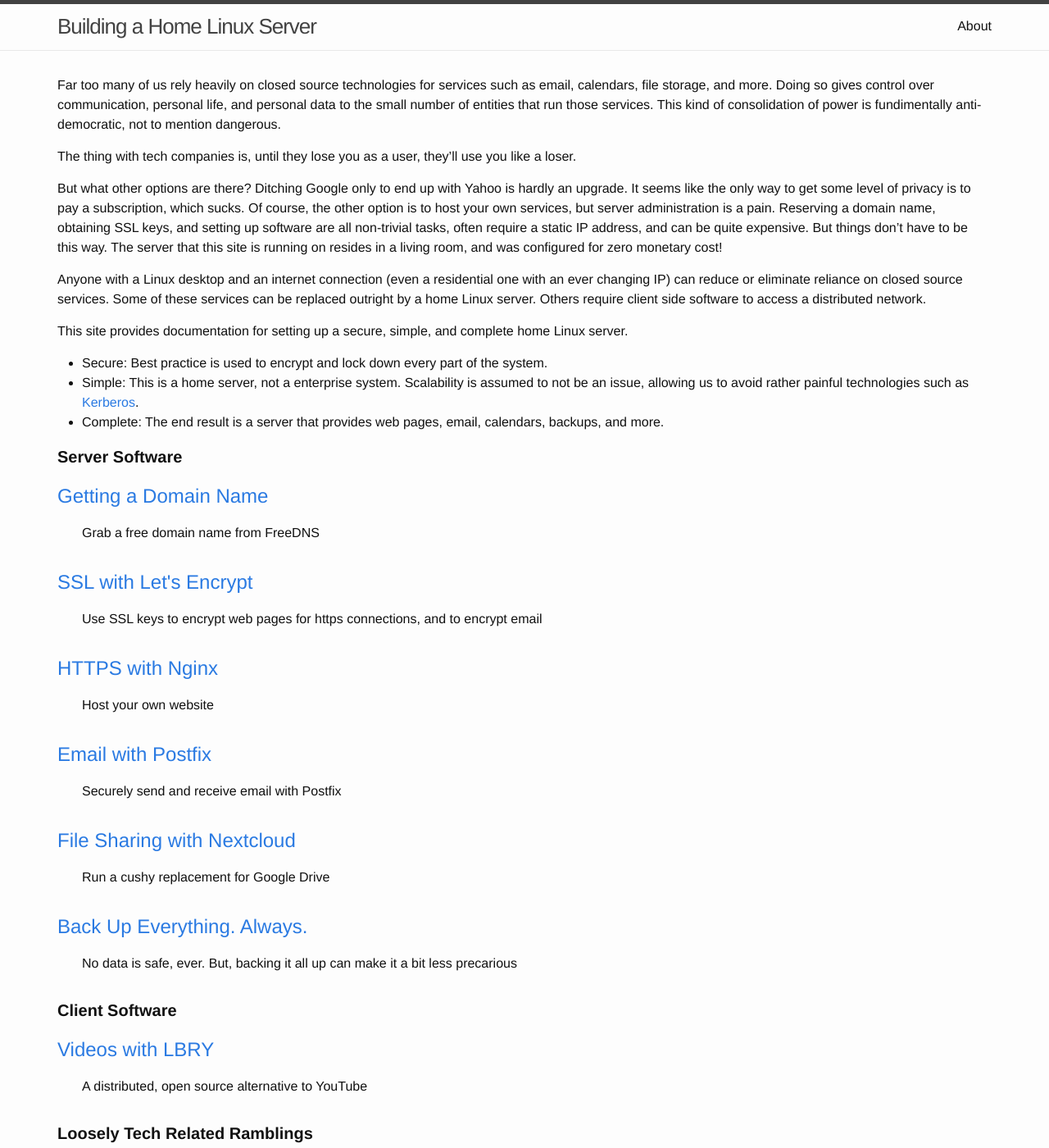
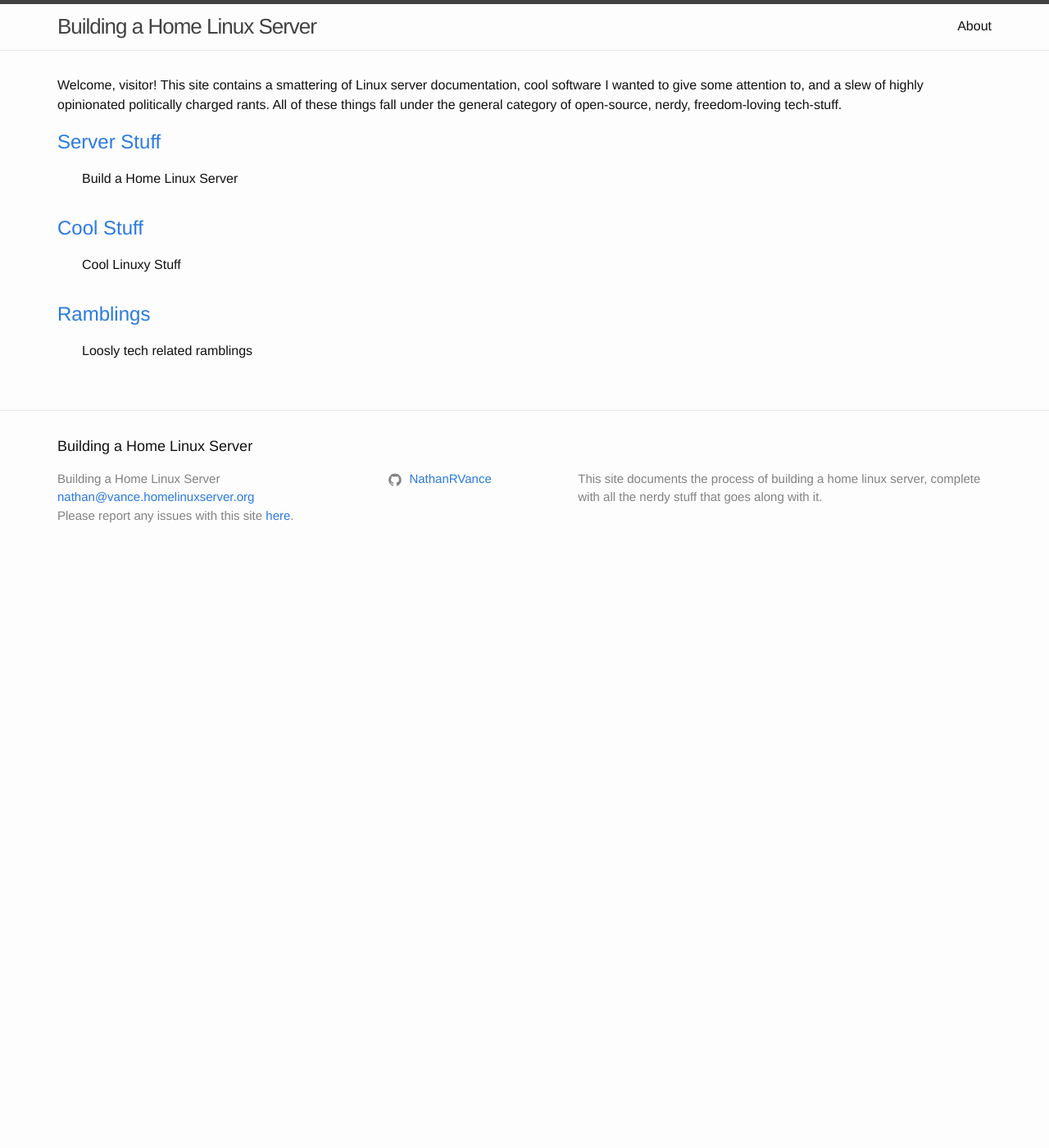
Before and after one commit to NathanRVance/homelinuxserver, a Jekyll site: the page built from index.md, in a window 1280 px wide and 1400 px high. Shown: the whole window at 82% size. Built offline with Jekyll 4.4.1, drawn with Linux system fonts in a browser that asks for light colours; some of the changed text lies outside the part shown.

Commit message:
Moved stuff around

```diff
--- a/_config.yml
+++ b/_config.yml
@@ -24,42 +24,36 @@ url: "https://vance.homelinuxserver.org" # the base hostname & protocol for your
 github_username:  NathanRVance
 
 collections:
-  serverdocs:
+  subpages:
     output: true
-  clientdocs:
+  server:
     output: true
-  nottech:
+  coolstuff:
+    output: true
+  ramblings:
     output: true
 
 defaults:
   - scope:
       path: ""
-      type: serverdocs
+      type: subpages
+    values:
+      layout: home
+  - scope:
+      path: ""
+      type: server
     values:
       layout: page
   - scope:
       path: ""
-      type: clientdocs
+      type: coolstuff
     values:
       layout: page
   - scope:
       path: ""
-      type: nottech
+      type: ramblings
     values:
       layout: page
 
 # Build settings
 markdown: kramdown
-#theme: minima
-
-# Exclude from processing.
-# The following items will not be processed, by default. Create a custom list
-# to override the default setting.
-# exclude:
-#   - Gemfile
-#   - Gemfile.lock
-#   - node_modules
-#   - vendor/bundle/
-#   - vendor/cache/
-#   - vendor/gems/
-#   - vendor/ruby/
--- a/_layouts/home.html
+++ b/_layouts/home.html
@@ -6,41 +6,19 @@ layout: default
 
   {{ content }}
 
-  <h1 class="page-heading"><b>Server Software</b></h1>
+  {% assign name = page.col %}
+  {% for c in site.collections %}
+    {% if c.label == name %}
+      {% assign docs = c.docs | sort: "sortable" %}
+    {% endif %}
+  {% endfor %}
   <ul class="doc-list">
-    {% assign docs = site.serverdocs | sort: "sortable" %}
     {% for doc in docs %}
       <li>
         <h2>
-		<a class="doc-link" href="{{ doc.url | relative_url }}">{{ doc.title | escape }}</a>
+          <a class="doc-link" href="{{ doc.url | relative_url }}">{{ doc.title | escape }}</a>
         </h2>
-	<span class="doc-desc">{{ doc.desc }}</span>
-      </li>
-    {% endfor %}
-  </ul>
-
-  <h1 class="page-heading"><b>Client Software</b></h1>
-  <ul class="doc-list">
-    {% assign docs = site.clientdocs | sort: "sortable" %}
-    {% for doc in docs %}
-      <li>
-        <h2>
-		<a class="doc-link" href="{{ doc.url | relative_url }}">{{ doc.title | escape }}</a>
-        </h2>
-	<span class="doc-desc">{{ doc.desc }}</span>
-      </li>
-    {% endfor %}
-  </ul>
-
-  <h1 class="page-heading"><b>Loosely Tech Related Ramblings</b></h1>
-  <ul class="doc-list">
-    {% assign docs = site.nottech | sort: "sortable" %}
-    {% for doc in docs %}
-      <li>
-        <h2>
-		<a class="doc-link" href="{{ doc.url | relative_url }}">{{ doc.title | escape }}</a>
-        </h2>
-	<span class="doc-desc">{{ doc.desc }}</span>
+          <span class="doc-desc">{{ doc.desc }}</span>
       </li>
     {% endfor %}
   </ul>
--- /dev/null
+++ b/_subpages/coolstuff.md
@@ -0,0 +1,9 @@
+---
+title: "Cool Stuff"
+desc: "Cool Linuxy Stuff"
+permalink: /coolstuff
+col: coolstuff
+sortable: 2
+---
+
+Foo Bar Baz! This is placeholder text! I still have to expand this category... more stuff will come here...
--- /dev/null
+++ b/_subpages/ramblings.md
@@ -0,0 +1,15 @@
+---
+title: "Ramblings"
+desc: "Loosly tech related ramblings"
+permalink: /ramblings
+col: ramblings
+sortable: 3
+---
+
+The internet today is centralized by default. Communication over the internet most often goes through a siloed provider. Entertainment is hosted and provided by a centralized source. Searching for information requires passing a query to a centralized server, then trusting that it returns unbiased results. This centralized model in information technology is dangerous, for several reasons. This list is in order from most benign to most insidious (in my opinion).
+
+ 1. Danger of overzealous policing: "If one would give me six lines written by the hand of the most honest man, I would find something in them to have him hanged."
+ 2. Danger of unwelcome intimacy: When communication (gmail), entertainment (YouTube), and knowledge (Search) are all channeled through the same entity, then that entity has all the pieces required to understand you better than you understand yourself.
+ 3. Danger of the Omnicient Manipulator: When we trust an entity that knows us intimately as our source of information, we fall subject to that entity's adjenda, whatever that may be.
+
+Item 1 is an excellent scapegoat for all of our suspicions, but items 2 and 3 represent the greatest source of danger in the coming decade. The solution, in my opinion, is decentralization. Below are a few of my thoughts regarding the topic.
--- /dev/null
+++ b/_subpages/server.md
@@ -0,0 +1,20 @@
+---
+title: "Server Stuff"
+desc: "Build a Home Linux Server"
+permalink: /server
+col: server
+sortable: 1
+---
+
+Far too many of us rely heavily on closed source technologies for services such as email, calendars, file storage, and more. Doing so gives control over communication, personal life, and personal data to the small number of entities that run those services. This kind of consolidation of power is fundimentally anti-democratic, not to mention dangerous.
+
+The thing with tech companies is, until they lose you as a user, they'll use you like a loser.
+
+But what other options are there? Ditching Google only to end up with Yahoo is hardly an upgrade. It seems like the only way to get some level of privacy is to pay a subscription, which sucks. Of course, the other option is to host your own services, but server administration is a pain. Reserving a domain name, obtaining SSL keys, and setting up software are all non-trivial tasks, often require a static IP address, and can be quite expensive. But things don't have to be this way. The server that this site is running on resides in a living room, and was configured for zero monetary cost!
+
+Anyone with a Linux desktop and an internet connection (even a residential one with an ever changing IP) can reduce or eliminate reliance on closed source services. Some of these services can be replaced outright by a home Linux server. Others require client side software to access a distributed network.
+
+This site provides documentation for setting up a secure, simple, and complete home Linux server.
+ * Secure: Best practice is used to encrypt and lock down every part of the system.
+ * Simple: This is a home server, not a enterprise system. Scalability is assumed to not be an issue, allowing us to avoid rather painful technologies such as [Kerberos](https://en.wikipedia.org/wiki/Kerberos_%28protocol%29).
+ * Complete: The end result is a server that provides web pages, email, calendars, backups, and more.
--- a/index.md
+++ b/index.md
@@ -1,16 +1,6 @@
 ---
 layout: home
+col: "subpages"
 ---
 
-Far too many of us rely heavily on closed source technologies for services such as email, calendars, file storage, and more. Doing so gives control over communication, personal life, and personal data to the small number of entities that run those services. This kind of consolidation of power is fundimentally anti-democratic, not to mention dangerous.
-
-The thing with tech companies is, until they lose you as a user, they'll use you like a loser.
-
-But what other options are there? Ditching Google only to end up with Yahoo is hardly an upgrade. It seems like the only way to get some level of privacy is to pay a subscription, which sucks. Of course, the other option is to host your own services, but server administration is a pain. Reserving a domain name, obtaining SSL keys, and setting up software are all non-trivial tasks, often require a static IP address, and can be quite expensive. But things don't have to be this way. The server that this site is running on resides in a living room, and was configured for zero monetary cost!
-
-Anyone with a Linux desktop and an internet connection (even a residential one with an ever changing IP) can reduce or eliminate reliance on closed source services. Some of these services can be replaced outright by a home Linux server. Others require client side software to access a distributed network.
-
-This site provides documentation for setting up a secure, simple, and complete home Linux server.
- * Secure: Best practice is used to encrypt and lock down every part of the system.
- * Simple: This is a home server, not a enterprise system. Scalability is assumed to not be an issue, allowing us to avoid rather painful technologies such as [Kerberos](https://en.wikipedia.org/wiki/Kerberos_%28protocol%29).
- * Complete: The end result is a server that provides web pages, email, calendars, backups, and more.
+Welcome, visitor! This site contains a smattering of Linux server documentation, cool software I wanted to give some attention to, and a slew of highly opinionated politically charged rants. All of these things fall under the general category of open-source, nerdy, freedom-loving tech-stuff.
```
Also changed, not shown: _layouts/post.html (deleted, +0 -25 lines), _coolstuff/videos-with-lbry.markdown (renamed from _clientdocs/videos-with-lbry.markdown), _ramblings/but-christianity-isnt-decentralized.markdown (renamed from _nottech/but-christianity-isnt-decentralized.markdown), _ramblings/open-source-philosophy.markdown (renamed from _nottech/open-source-philosophy.markdown), _ramblings/tech-neutrality.markdown (renamed from _nottech/tech-neutrality.markdown), _server/backup-everything-always.markdown (renamed from _serverdocs/backup-everything-always.markdown), _server/email-with-postfix.markdown (renamed from _serverdocs/email-with-postfix.markdown), _server/file-sharing-with-nextcloud.markdown (renamed from _serverdocs/file-sharing-with-nextcloud.markdown), _server/getting-a-domain-name.markdown (renamed from _serverdocs/getting-a-domain-name.markdown), _server/https-with-nginx.markdown (renamed from _serverdocs/https-with-nginx.markdown), _server/ssl-with-letsencrypt.markdown (renamed from _serverdocs/ssl-with-letsencrypt.markdown).
